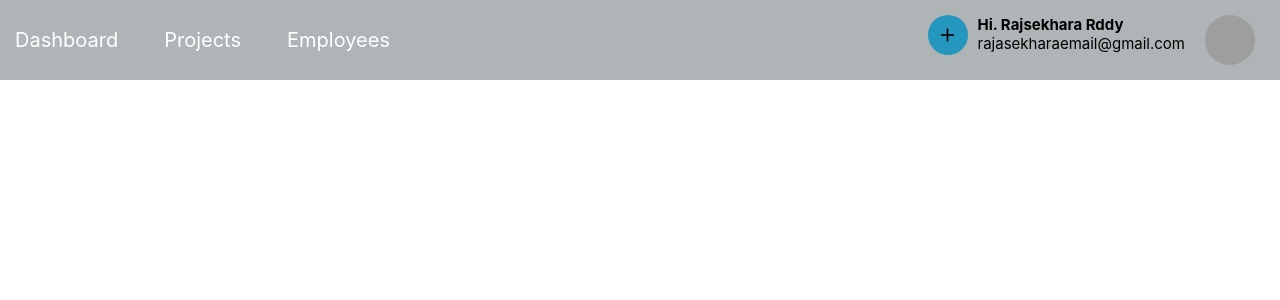
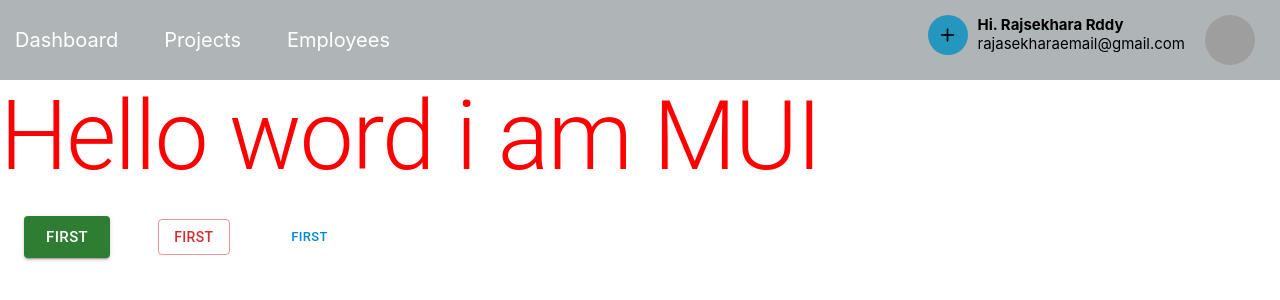
Before and after one commit to rajasekhara-rb/admin-dashboard-frontend, a React (Create React App) app: page / in a window 1280 px wide. Shown: the top 300 px of the page. Built offline with nearby package versions, Linux system fonts and the light colour scheme; grey boxes are pictures that could not be loaded.

Commit message:
updating

```diff
--- a/package.json
+++ b/package.json
@@ -3,10 +3,12 @@
   "version": "0.1.0",
   "private": true,
   "dependencies": {
+    "@emotion/react": "^11.11.1",
+    "@emotion/styled": "^11.11.0",
+    "@mui/material": "^5.14.3",
     "@testing-library/jest-dom": "^5.17.0",
     "@testing-library/react": "^13.4.0",
     "@testing-library/user-event": "^13.5.0",
-    "bootstrap": "^5.3.0",
     "react": "^18.2.0",
     "react-dom": "^18.2.0",
     "react-router-dom": "^6.14.2",
--- a/src/App.js
+++ b/src/App.js
@@ -5,6 +5,8 @@ import Projects from './components/projects/Projects';
 import Employees from './components/employees/Employees';
 import Dashboard from './components/dashboard/Dashboard';
 import Navbar from './components/navbar/navbar';
+import Test from './components/Test';
+import CreateProject from './components/projects/createProject';
 
 function App() {
   return (
@@ -12,8 +14,11 @@ function App() {
       <Router>
         <Navbar />
         <Routes>
-          <Route path='/dashboard' element={<Dashboard />} />
-          <Route path='/projects' element={<Projects />} />
+          <Route path='/' element={<Test />} />
+          <Route path='dashboard' element={<Dashboard />} />
+          <Route path='projects' element={<Projects />}>
+            <Route path='new' element={<CreateProject />} />
+          </Route>
           <Route path='/employees' element={<Employees />} />
         </Routes>
       </Router>
--- /dev/null
+++ b/src/components/Test.js
@@ -0,0 +1,23 @@
+import React from "react";
+
+import { Typography, Button } from "@mui/material";
+
+const Test = () => {
+    return (
+        <>
+            <div>
+                <Typography variant="h1" sx={{ color: "red" }}>
+                    Hello word i am MUI
+                </Typography>
+
+            </div>
+
+            <div>
+                <Button onClick={() => alert("Button Clicked")} variant="contained" size="large" sx={{ margin: 3 }} color="success">First</Button>
+                <Button onClick={() => alert("Button Clicked")} variant="outlined" size="medium" sx={{ margin: 3 }} color="error">First</Button>
+                <Button onClick={() => alert("Button Clicked")} variant="text" size="small" sx={{ margin: 3 }} color="info">First</Button>
+            </div>
+        </>
+    )
+}
+export default Test;
--- a/src/components/dashboard/Dashboard.js
+++ b/src/components/dashboard/Dashboard.js
@@ -4,6 +4,8 @@ const Dashboard = () => {
     return (
         <>
             Dashboard
+
+
         </>
     )
 }
--- a/src/components/navbar/navbar.js
+++ b/src/components/navbar/navbar.js
@@ -78,6 +78,8 @@ const Navbar = () => {
                     </div>
                 </div>
             </nav>
+
+
         </>
     )
 }
--- a/src/components/projects/Projects.js
+++ b/src/components/projects/Projects.js
@@ -1,9 +1,21 @@
 import React from "react";
+import ProjectSidebar from "./projectSidebar.js";
+// import CreateProject from "./createProject.js";
+// import { Route, Routes } from "react-router-dom";
 
 const Projects = () => {
     return (
         <>
-            Projects
+            <ProjectSidebar />
+
+            <div style={{ display: "flex" }}>
+                {/* <Routes>
+                    <Route path="/projects/projects" element={<ProjectSidebar />} />
+                    <Route path="/projects/create" element={<CreateProject />} />
+                </Routes> */}
+
+
+            </div>
         </>
     )
 }
--- /dev/null
+++ b/src/components/projects/createProject.js
@@ -0,0 +1,10 @@
+import React from "react";
+
+const CreateProject = () => {
+    return (
+        <>
+            CreateProject
+        </>
+    )
+}
+export default CreateProject;
--- /dev/null
+++ b/src/components/projects/projectSidebar.js
@@ -0,0 +1,20 @@
+import React from "react";
+
+import { Button } from "@mui/material";
+import { Link } from "react-router-dom";
+
+const ProjectSidebar = () => {
+    return (
+        <>
+            <div style={{ display: "flex", flexDirection: "column", width: "15vw" }}>
+                <Link to="/projects/projects">
+                    <Button variant="text" size="large" sx={{ margin: 1 }}>Projects</Button>
+                </Link>
+                <Link to="/projects/new">
+                    <Button variant="text" size="large" sx={{ margin: 1 }}>Create Projects</Button>
+                </Link>
+            </div>
+        </>
+    )
+}
+export default ProjectSidebar;
```
Also changed, not shown: src/components/projects/projectById.js (added, +10 -0 lines), 1 other file (tests, documents, lock files or other folders).
